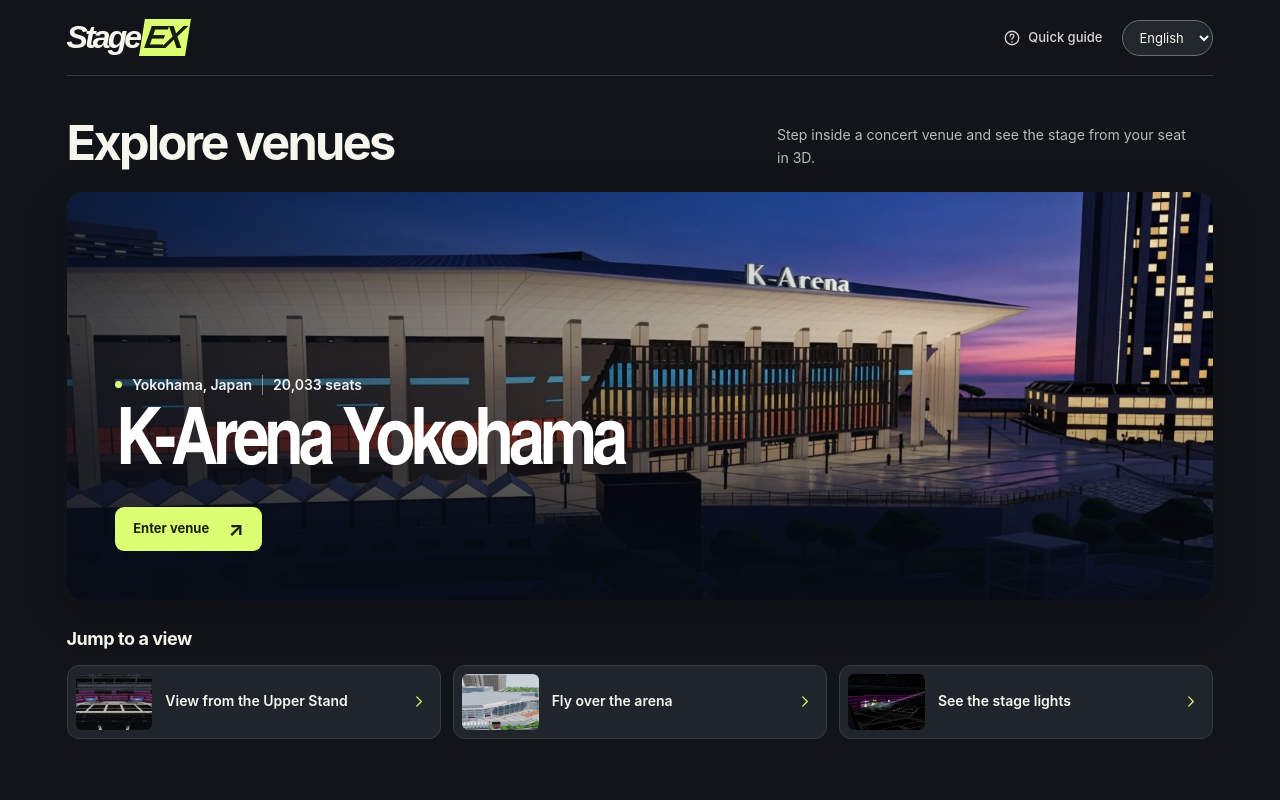
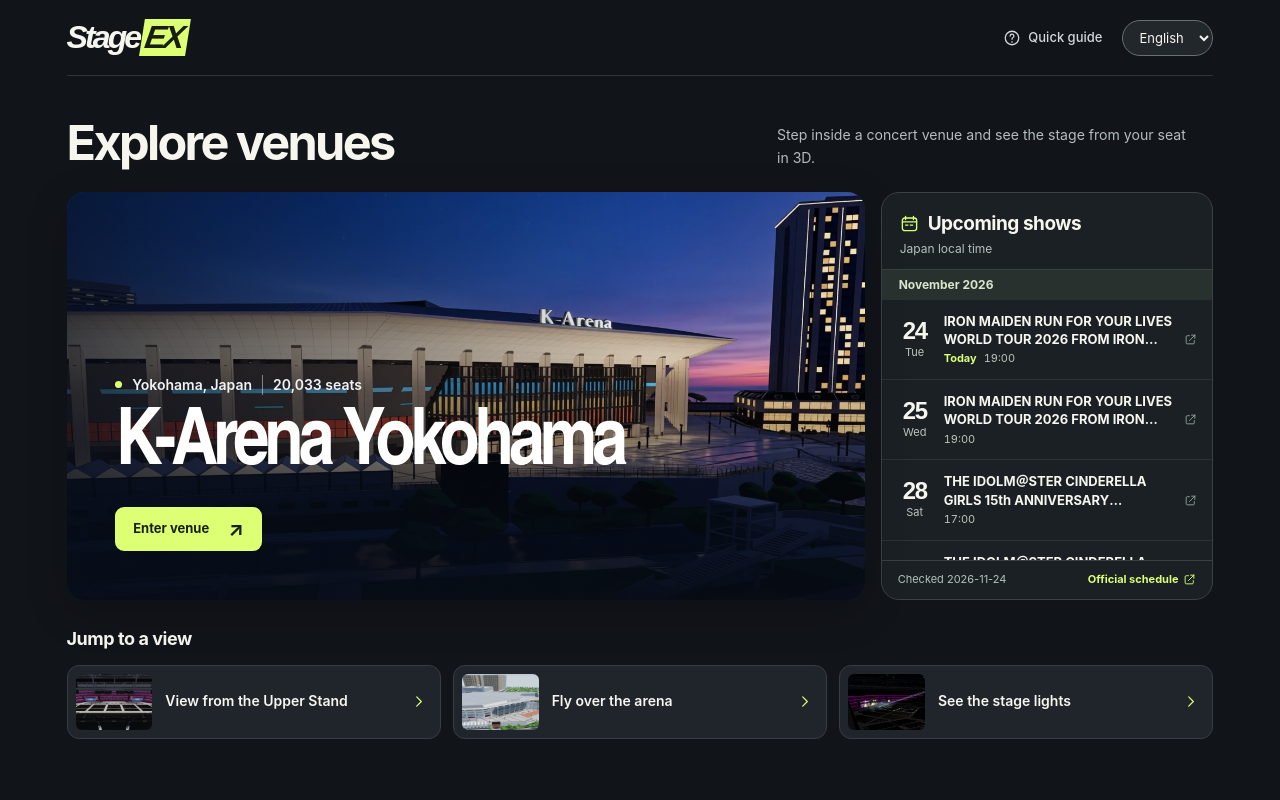
Before and after one commit to Seongyoru/stage-ex, a website built with Vite: page index.html in a window 1280 px wide. Built offline with nearby package versions, Linux system fonts and the light colour scheme.

Commit message:
Show upcoming K-Arena concerts from the official schedule

```diff
--- a/src/app/dom.js
+++ b/src/app/dom.js
@@ -35,6 +35,7 @@ export function clear(el) {
 
 // Inline icons (24 px grid, stroke = currentColor). Static strings only.
 const ICONS = {
+  calendar: '<rect x="3" y="5" width="18" height="16" rx="3"/><path d="M7 3v4m10-4v4M3 10h18m-14 4h3m3 0h3"/>',
   panel: '<rect x="3" y="4" width="18" height="16" rx="3"/><path d="M9 4v16"/>',
   check: '<path d="m5 12 4.5 4.5L19 7"/>',
   settings: '<path d="M3 7h4m4 0h10M3 17h10m4 0h4"/><circle cx="9" cy="7" r="2"/><circle cx="15" cy="17" r="2"/>',
--- a/src/app/messages.js
+++ b/src/app/messages.js
@@ -1,5 +1,12 @@
 // Korean source text maps to English and Japanese. Numbered slots can be reordered by locale.
 export const messages = {
+  "공연 일정": ["Upcoming shows","公演スケジュール"],
+  "공식 일정": ["Official schedule","公式日程"],
+  "일본 현지 시간": ["Japan local time","日本現地時間"],
+  "시간 미정": ["Time TBA","開演時間未定"],
+  "아직 발표된 공연이 없습니다.": ["No shows announced yet.","発表済みの公演はありません。"],
+  "오늘": ["Today","今日"],
+  "{0} 확인": ["Checked {0}","{0} 確認"],
   "시점 선택": ["Camera views","視点を選ぶ"],
   "다른 시점": ["More viewpoints","その他の視点"],
   "시간대": ["Time of day","時間帯"],
--- /dev/null
+++ b/src/app/schedule.js
@@ -0,0 +1,51 @@
+import snapshot from '../data/k-arena-schedule.json';
+import { h, icon } from './dom.js';
+import { language, tr } from './i18n.js';
+
+const month = new Intl.DateTimeFormat(language, { timeZone: 'Asia/Tokyo', month: 'long', year: 'numeric' });
+const weekday = new Intl.DateTimeFormat(language, { timeZone: 'Asia/Tokyo', weekday: 'short' });
+const japanDate = new Intl.DateTimeFormat('sv-SE', { timeZone: 'Asia/Tokyo', dateStyle: 'short' });
+const heading = () => tr('공연 일정');
+
+export function scheduleBanner(compact = false) {
+  const list = h('div', { class: 'schedule-list', tabindex: '0', role: 'region', 'aria-label': heading() });
+  const render = () => {
+    const today = japanDate.format(new Date());
+    const events = snapshot.events.filter(event => event.date >= today);
+    const sections = [];
+    let lastMonth, rows;
+    for (const event of events) {
+      const date = new Date(event.date + 'T12:00:00+09:00');
+      const key = event.date.slice(0, 7);
+      if (key !== lastMonth) {
+        rows = h('ul');
+        sections.push(h('section', null, h('h3', null, month.format(date)), rows));
+        lastMonth = key;
+      }
+      const when = event.starts.join(' / ') || tr('시간 미정');
+      const artist = event.artist && !event.title.includes(event.artist) ? event.artist : '';
+      rows.append(h('li', null, h('a', {
+        href: event.url, target: '_blank', rel: 'noopener noreferrer', title: event.title,
+      },
+      h('time', { datetime: event.date, class: 'schedule-date' },
+        h('b', null, event.date.slice(-2)), weekday.format(date)),
+      h('span', { class: 'schedule-event' },
+        h('strong', null, event.title), artist && h('span', { class: 'schedule-artist' }, artist),
+        h('small', null, event.date === today && h('b', null, tr('오늘')), when)),
+      icon('share', 13))));
+    }
+    list.replaceChildren(...(sections.length ? sections : [h('p', null, tr('아직 발표된 공연이 없습니다.'))]));
+    const midnight = Date.parse(today + 'T00:00:00+09:00') + 86400000;
+    setTimeout(render, Math.max(1000, midnight - Date.now()));
+  };
+  render();
+  const body = h('div', { class: 'schedule-body' },
+    h('p', { class: 'schedule-zone' }, tr('일본 현지 시간')),
+    list, h('footer', null, h('span', null, tr('{0} 확인', snapshot.checkedOn)),
+      h('a', { href: 'https://k-arena.com/schedule/', target: '_blank', rel: 'noopener noreferrer' },
+        tr('공식 일정'), icon('share', 13))));
+  const title = [icon('calendar', 19), h('span', null, heading())];
+  if (compact) return h('details', { class: 'schedule-card schedule-drawer', onKeydown: e => e.stopPropagation() },
+    h('summary', null, ...title, icon('chevDown', 14)), body);
+  return h('aside', { class: 'schedule-card', 'aria-label': heading() }, h('h2', null, ...title), body);
+}
--- a/src/catalog.js
+++ b/src/catalog.js
@@ -2,7 +2,8 @@ import { h, icon } from './app/dom.js';
 import { openGuide } from './app/guide.js';
 import { language, languageSelect, tr } from './app/i18n.js';
 
-import { venues } from './venues.js';
+import { venues, kArena } from './venues.js';
+import { scheduleBanner } from './app/schedule.js';
 
 export function directory() {
   const header = h('header', { class: 'directory-header' },
@@ -26,7 +27,8 @@ export function directory() {
       h('div', { class: 'scene-cards' }, venue.shortcuts.map(({ label, params, image }) =>
         h('a', { href: url(params) }, h('img', { src: image, alt: '', loading: 'lazy' }),
           h('span', null, tr(label)), icon('chevRight', 17)))));
-    list.append(h('article', null, link, shortcuts));
+    const feature = venue.id === kArena.id ? h('div', { class: 'venue-layout' }, link, scheduleBanner()) : link;
+    list.append(h('article', null, feature, shortcuts));
   }
   const root = h('div', { class: 'directory' }, header, list);
   document.body.append(root);
--- /dev/null
+++ b/src/data/k-arena-schedule.json
@@ -0,0 +1,248 @@
+{
+  "checkedOn": "2026-11-24",
+  "events": [
+    {
+      "date": "2026-11-24",
+      "title": "IRON MAIDEN RUN FOR YOUR LIVES WORLD TOUR 2026 FROM IRON MAIDEN TO FEAR OF THE DARK",
+      "artist": "IRON MAIDEN",
+      "starts": [
+        "19:00"
+      ],
+      "url": "https://k-arena.com/schedule/20261124-1/"
+    },
+    {
+      "date": "2026-11-25",
+      "title": "IRON MAIDEN RUN FOR YOUR LIVES WORLD TOUR 2026 FROM IRON MAIDEN TO FEAR OF THE DARK",
+      "artist": "IRON MAIDEN",
+      "starts": [
+        "19:00"
+      ],
+      "url": "https://k-arena.com/schedule/20261125-1/"
+    },
+    {
+      "date": "2026-11-28",
+      "title": "THE IDOLM＠STER CINDERELLA GIRLS 15th ANNIVERSARY PARTY!!!! ~ for your ONE ~",
+      "artist": "THE IDOLM＠STER CINDERELLA GIRLS",
+      "starts": [
+        "17:00"
+      ],
+      "url": "https://k-arena.com/schedule/20261128-1/"
+    },
+    {
+      "date": "2026-11-29",
+      "title": "THE IDOLM＠STER CINDERELLA GIRLS 15th ANNIVERSARY PARTY!!!! ~ for your ONE ~",
+      "artist": "THE IDOLM＠STER CINDERELLA GIRLS",
+      "starts": [
+        "17:00"
+      ],
+      "url": "https://k-arena.com/schedule/20261129-1/"
+    },
+    {
+      "date": "2026-12-04",
+      "title": "JX 2026 TOUR CONCERT 「CORE」 IN YOKOHAMA",
+      "artist": "JX",
+      "starts": [
+        "18:00"
+      ],
+      "url": "https://k-arena.com/schedule/20261204-1/"
+    },
+    {
+      "date": "2026-12-05",
+      "title": "JX 2026 TOUR CONCERT 「CORE」 IN YOKOHAMA",
+      "artist": "JX",
+      "starts": [
+        "18:00"
+      ],
+      "url": "https://k-arena.com/schedule/20261205-1/"
+    },
+    {
+      "date": "2026-12-06",
+      "title": "JX 2026 TOUR CONCERT 「CORE」 IN YOKOHAMA",
+      "artist": "JX",
+      "starts": [
+        "17:00"
+      ],
+      "url": "https://k-arena.com/schedule/20261206-1/"
+    },
+    {
+      "date": "2026-12-11",
+      "title": "2026 AND2BLE FAN-CON ＜W!nter inside＞ In Yokohama",
+      "artist": "AND2BLE",
+      "starts": [
+        "18:30"
+      ],
+      "url": "https://k-arena.com/schedule/20261211-1/"
+    },
+    {
+      "date": "2026-12-12",
+      "title": "2026 AND2BLE FAN-CON ＜W!nter inside＞ In Yokohama",
+      "artist": "AND2BLE",
+      "starts": [
+        "16:00"
+      ],
+      "url": "https://k-arena.com/schedule/20261212-1/"
+    },
+    {
+      "date": "2026-12-13",
+      "title": "2026年 最後の単独公演！の1週間前に追加公演",
+      "artist": "優里",
+      "starts": [
+        "18:30"
+      ],
+      "url": "https://k-arena.com/schedule/20261213-1/"
+    },
+    {
+      "date": "2026-12-16",
+      "title": "米津玄師 2026 TOUR / GHOST",
+      "artist": "米津玄師",
+      "starts": [
+        "18:30"
+      ],
+      "url": "https://k-arena.com/schedule/20261216-1/"
+    },
+    {
+      "date": "2026-12-17",
+      "title": "米津玄師 2026 TOUR / GHOST",
+      "artist": "米津玄師",
+      "starts": [
+        "18:30"
+      ],
+      "url": "https://k-arena.com/schedule/20261217-1/"
+    },
+    {
+      "date": "2026-12-19",
+      "title": "優里 2026年 最後の単独公演",
+      "artist": "優里",
+      "starts": [
+        "18:30"
+      ],
+      "url": "https://k-arena.com/schedule/20261219-1/"
+    },
+    {
+      "date": "2026-12-20",
+      "title": "星降る晩餐会",
+      "artist": "tuki. / 星街すいせい",
+      "starts": [
+        "17:30"
+      ],
+      "url": "https://k-arena.com/schedule/20261220-1/"
+    },
+    {
+      "date": "2026-12-26",
+      "title": "福山☆冬の大感謝祭 其の二十四",
+      "artist": "福山雅治",
+      "starts": [
+        "16:00"
+      ],
+      "url": "https://k-arena.com/schedule/20261226-1/"
+    },
+    {
+      "date": "2026-12-27",
+      "title": "福山☆冬の大感謝祭 其の二十四",
+      "artist": "福山雅治",
+      "starts": [
+        "16:00"
+      ],
+      "url": "https://k-arena.com/schedule/20261227-1/"
+    },
+    {
+      "date": "2026-12-29",
+      "title": "福山☆冬の大感謝祭 其の二十四",
+      "artist": "福山雅治",
+      "starts": [
+        "16:00"
+      ],
+      "url": "https://k-arena.com/schedule/20261229-1/"
+    },
+    {
+      "date": "2026-12-31",
+      "title": "福山☆冬の大感謝祭 其の二十四",
+      "artist": "福山雅治",
+      "starts": [
+        "16:00"
+      ],
+      "url": "https://k-arena.com/schedule/20261231-1/"
+    },
+    {
+      "date": "2027-01-09",
+      "title": "hololive RECORDS MUSIC STAGE 2027",
+      "artist": "DAY1：AZKi / ハコス・ベールズ / さくらみこ / ReGLOSS",
+      "starts": [
+        "18:30"
+      ],
+      "url": "https://k-arena.com/schedule/20270109-1/"
+    },
+    {
+      "date": "2027-01-10",
+      "title": "hololive RECORDS MUSIC STAGE 2027",
+      "artist": "DAY2：宝鐘マリン / こぼ・かなえる / 白上フブキ / FLOW GLOW",
+      "starts": [
+        "18:30"
+      ],
+      "url": "https://k-arena.com/schedule/20270110-1/"
+    },
+    {
+      "date": "2027-01-16",
+      "title": "SUPER BEAVER 『都会のラクダ TOUR 2026-2027 〜 ラクダの人生、ゴーゴーゴー 〜』",
+      "artist": "SUPER BEAVER",
+      "starts": [
+        "18:00"
+      ],
+      "url": "https://k-arena.com/schedule/20270116-1/"
+    },
+    {
+      "date": "2027-01-17",
+      "title": "SUPER BEAVER 『都会のラクダ TOUR 2026-2027 〜 ラクダの人生、ゴーゴーゴー 〜』",
+      "artist": "SUPER BEAVER",
+      "starts": [
+        "17:00"
+      ],
+      "url": "https://k-arena.com/schedule/20270117-1/"
+    },
+    {
+      "date": "2027-01-23",
+      "title": "ST☆RISH 15th Anniversary Live 『WE LOVE ST☆RISH SHINING RAINBOW』",
+      "artist": "寺島拓篤（一十木音也 役） / 鈴村健一（聖川真斗 役） / 谷山紀章（四ノ宮那月 役） / 宮野真守（一ノ瀬トキヤ 役） / 諏訪部順一（神宮寺レン 役） / 下野 紘（来栖 翔 役） / 鳥海浩輔 （愛島セシル 役）",
+      "starts": [
+        "17:30"
+      ],
+      "url": "https://k-arena.com/schedule/20270123-1/"
+    },
+    {
+      "date": "2027-01-24",
+      "title": "ST☆RISH 15th Anniversary Live 『WE LOVE ST☆RISH SHINING RAINBOW』",
+      "artist": "寺島拓篤（一十木音也 役） / 鈴村健一（聖川真斗 役） / 谷山紀章（四ノ宮那月 役） / 宮野真守（一ノ瀬トキヤ 役） / 諏訪部順一（神宮寺レン 役） / 下野 紘（来栖 翔 役） / 鳥海浩輔 （愛島セシル 役）",
+      "starts": [
+        "15:00"
+      ],
+      "url": "https://k-arena.com/schedule/20270124-1/"
+    },
+    {
+      "date": "2027-01-28",
+      "title": "Koshi Inaba LIVE 2026-2027 ～enV～",
+      "artist": "稲葉浩志",
+      "starts": [
+        "18:00"
+      ],
+      "url": "https://k-arena.com/schedule/20270128-1/"
+    },
+    {
+      "date": "2027-01-30",
+      "title": "Koshi Inaba LIVE 2026-2027 ～enV～",
+      "artist": "稲葉浩志",
+      "starts": [
+        "17:00"
+      ],
+      "url": "https://k-arena.com/schedule/20270130-1/"
+    },
+    {
+      "date": "2027-01-31",
+      "title": "Koshi Inaba LIVE 2026-2027 ～enV～",
+      "artist": "稲葉浩志",
+      "starts": [
+        "17:00"
+      ],
+      "url": "https://k-arena.com/schedule/20270131-1/"
+    }
+  ]
+}
--- a/src/styles/experience.css
+++ b/src/styles/experience.css
@@ -144,3 +144,43 @@ body.directory-page { background:#111419; color:var(--paper); overflow:auto; col
   .directory-tools button span:not(.ico) { display:none; }
 }
 @media(prefers-reduced-motion:reduce) { .venue-feature:hover img { transform:none; } }
+
+.venue-layout { display:grid; grid-template-columns:minmax(0,1fr) clamp(285px,26vw,375px); gap:16px; }
+.schedule-card { display:flex; flex-direction:column; min-width:0; color:var(--paper); background:#1b2024; border:1px solid #3a4245; border-radius:18px; overflow:hidden; }
+.venue-layout .schedule-card { height:clamp(370px,51vh,615px); }
+.schedule-card h2,.schedule-card summary { display:flex; align-items:center; gap:9px; margin:0; padding:17px 18px 0; font-size:19px; font-weight:700; letter-spacing:-.025em; }
+.schedule-card :is(h2,summary)>.ico:first-child { color:var(--citron); }
+.schedule-body { display:flex; flex-direction:column; min-height:0; flex:1; }
+.schedule-zone { margin:3px 18px 12px; color:#b5c0be; font-size:12px; }
+.schedule-list { min-height:0; overflow-y:auto; overscroll-behavior:contain; scrollbar-width:thin; scrollbar-color:#606c65 transparent; flex:1; border-block:1px solid #394145; }
+.schedule-list h3 { position:sticky; top:0; z-index:1; margin:0; padding:6px 17px; background:#29312f; color:#d8e6cb; font-size:12px; font-weight:650; }
+.schedule-list ul { list-style:none; margin:0; padding:0; }
+.schedule-list li+li { border-top:1px solid #ffffff15; }
+.schedule-list li a { display:grid; grid-template-columns:36px minmax(0,1fr) 13px; align-items:center; gap:11px; padding:12px 15px; color:inherit; text-decoration:none; }
+.schedule-list li a:hover,.schedule-list li a:focus-visible { background:#2b332d; }
+.schedule-card :is(a,summary,.schedule-list):focus-visible { outline:2px solid var(--citron); outline-offset:-2px; }
+.schedule-date { display:grid; gap:2px; text-align:center; color:#bbc4bd; font-size:11px; }
+.schedule-date b { font:700 24px/1 Arial,sans-serif; letter-spacing:-.06em; color:var(--paper); }
+.schedule-event { display:grid; gap:3px; overflow-wrap:anywhere; }
+.schedule-event strong,.schedule-artist { display:-webkit-box; -webkit-box-orient:vertical; overflow:hidden; }
+.schedule-event strong { -webkit-line-clamp:2; font-size:13px; line-height:1.4; }
+.schedule-artist { -webkit-line-clamp:1; font-size:11px; color:#c5cdc9; }
+.schedule-event small { color:#bbc4bd; font-size:11px; font-variant-numeric:tabular-nums; }
+.schedule-event small b { margin-right:7px; color:var(--citron); }
+.schedule-list a>.ico { color:#95a29b; }
+.schedule-list>p { margin:18px; }
+.schedule-card footer { display:flex; align-items:center; justify-content:space-between; gap:6px; padding:11px 16px; font-size:11px; color:#b5c0be; }
+.schedule-card footer a { display:inline-flex; align-items:center; gap:5px; color:var(--citron); font-weight:650; text-decoration:none; }
+.schedule-drawer { display:block; border-radius:12px; }
+#ui>.schedule-drawer { position:absolute; top:calc(var(--top-h) + 10px); right:12px; box-shadow:0 5px 18px #0003; }
+.schedule-drawer[open] { width:min(330px,100%); }
+.schedule-drawer summary { cursor:pointer; list-style:none; padding:11px 14px; font-size:14px; }
+.schedule-drawer summary::-webkit-details-marker { display:none; }
+.schedule-drawer summary>.ico:last-child { margin-left:auto; }
+.schedule-drawer[open] summary>.ico:last-child { transform:rotate(180deg); }
+.schedule-drawer .schedule-list { flex:auto; max-height:min(46dvh,380px); }
+@media(max-width:760px) {
+  .venue-layout { grid-template-columns:minmax(0,1fr); gap:14px; }
+  .venue-layout .schedule-card { height:340px; }
+  .panel .schedule-drawer { width:100%; margin-bottom:10px; }
+}
```
Also changed, not shown: src/app/ui.js (+10 -0 lines), .github/workflows/pages.yml, 1 other file.
